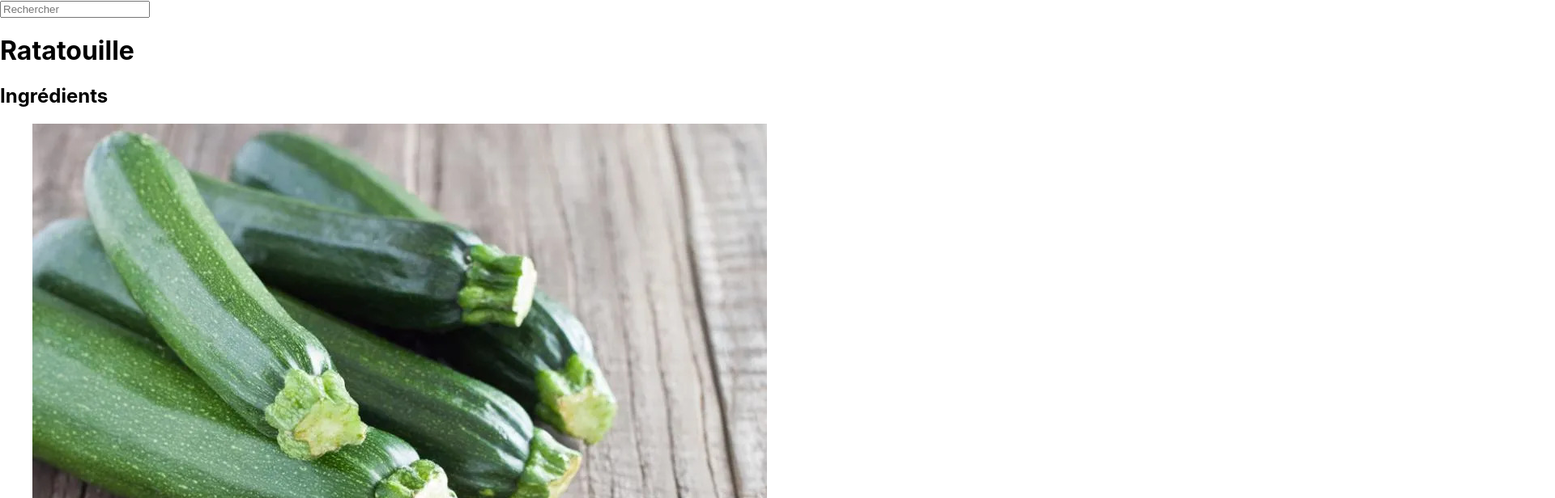
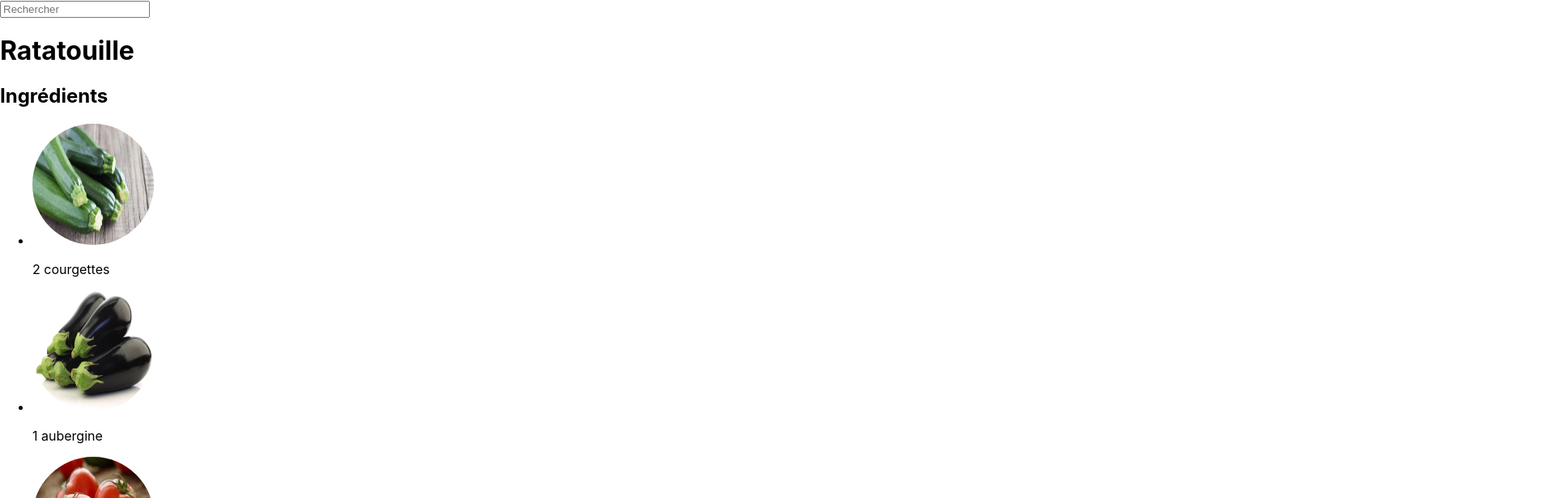
Before and after one commit to JuliePlagias/Brief-IntelliCook, a React (Create React App) app: page / in a window 1280 px wide. Shown: the top 616 px of the page at 81% size, 1920 px wide, since content can reach past the window. Built offline with nearby package versions, Linux system fonts and the light colour scheme.

Commit message:
Feat - modified ingredient component

```diff
--- a/src/component/Ingredient.jsx
+++ b/src/component/Ingredient.jsx
@@ -1,3 +1,4 @@
+const size = 150;
 
 export default function Ingredient({name, quantity, unit})
 {
@@ -5,11 +6,18 @@ export default function Ingredient({name, quantity, unit})
         const d = ["a", "e", "i", "o", "u", "y", "h"];
         return unit? d.find((l) => l === ingredient[0]) ? " d'" : " de ":"";
       };
+      const singularOrPlural= (quantity)=>{
+        return quantity>1? "s":"";
+      }
 
     return (
         <>
-        <img src={`/assets/images/${name}.jpg`} alt={name}/>
-        <p>{quantity} {unit} {writeGoodDeOrD(name)}{name}</p>
+        <img src={`/assets/images/${name}.jpg`} alt={name}
+        style={{
+            width:size,
+            height: size,
+            borderRadius:size/2}}/>
+        <p>{quantity} {unit} {writeGoodDeOrD(name)}{name}{singularOrPlural(quantity)}</p>
         </>
     )
 }
```
